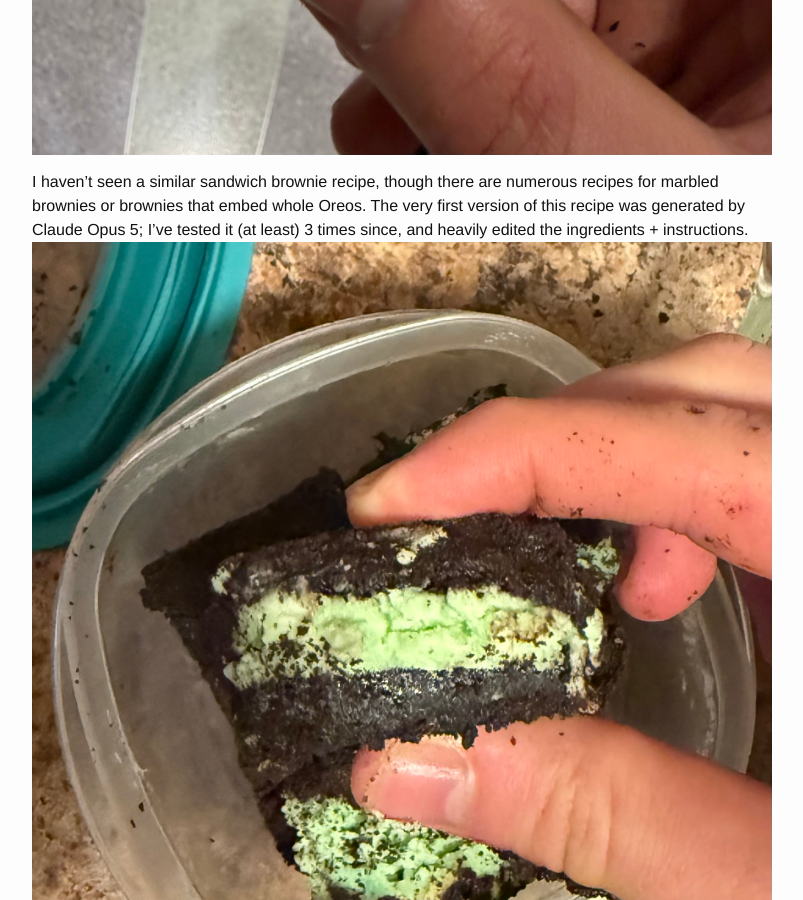
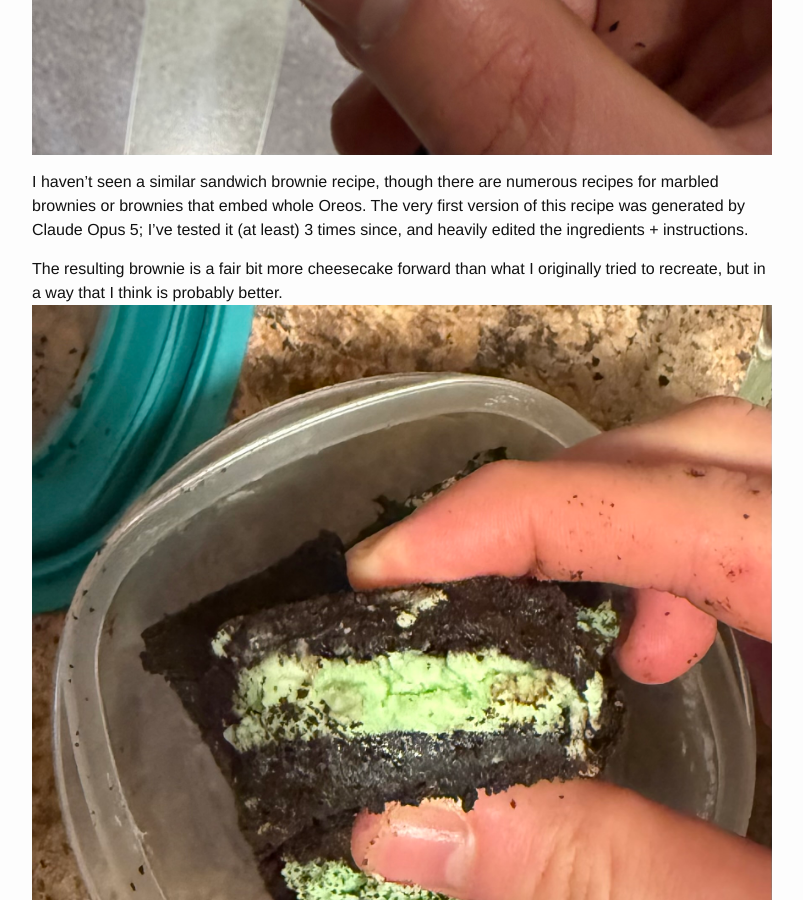
Before and after one commit to lehmacdj/blog, a Jekyll site: the page built from _notes/hzYgabk54LrE-mint-oreo-brownies.md, in a window 1280 px wide and 900 px high, scrolled down 2212 px. Shown: the whole window, without its empty margins (238-1041 px from the left). Built offline with Jekyll 4.4.1, drawn with Linux system fonts in a browser that asks for light colours.

Commit message:
Sync hzYgabk54LrE
hzYgabk54LrE: content updated

```diff
--- a/_notes/hzYgabk54LrE-mint-oreo-brownies.md
+++ b/_notes/hzYgabk54LrE-mint-oreo-brownies.md
@@ -59,4 +59,6 @@ I had a brownie like this at the airport. It was so delicious (or maybe I just r
 ![A tiny bit of the original airport brownie.](/images/hzYgabk54LrE-IMG_6908.jpeg)
 
 I haven't seen a similar sandwich brownie recipe, though there are numerous recipes for marbled brownies or brownies that embed whole Oreos. The very first version of this recipe was generated by Claude Opus 5; I've tested it (at least) 3 times since, and heavily edited the ingredients + instructions.
+
+The resulting brownie is a fair bit more cheesecake forward than what I originally tried to recreate, but in a way that I think is probably better.
 ![A mint version of the brownie](/images/hzYgabk54LrE-IMG_7198.jpeg)
```
